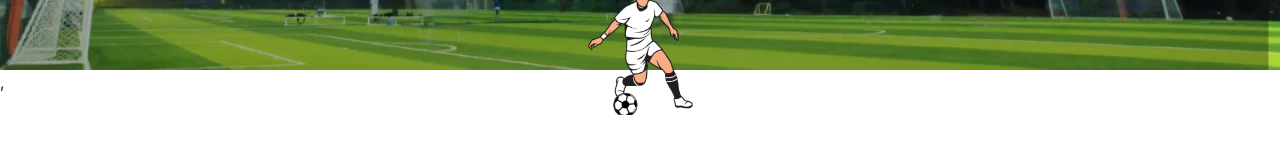
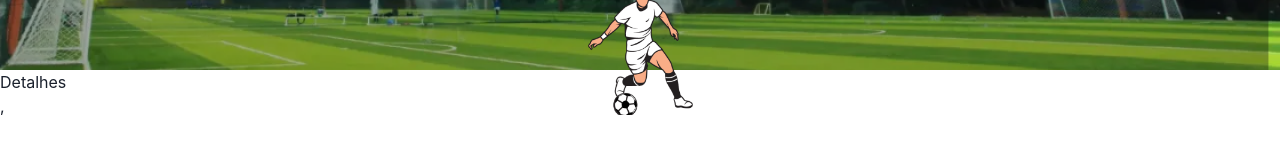
Before and after one commit to rebeccaaaaaaaaaaa/futFinder, a React (Create React App) app: page /details in a window 1280 px wide. Shown: the part 320-474 px from the top of the page. Built offline with nearby package versions, Linux system fonts and the light colour scheme.

Commit message:
criando a página de detalhes

```diff
--- /dev/null
+++ b/src/components/InsideInfo/index.tsx
@@ -0,0 +1,7 @@
+export function InsideInfo() {
+  return (
+    <div>
+        <h1> Detalhes </h1>
+    </div>
+  )
+}
--- a/src/pages/Details.tsx
+++ b/src/pages/Details.tsx
@@ -1,11 +1,14 @@
 import { BackButton } from "../components/BackButton";
 import { Header } from "../components/Header";
+import { InsideInfo } from "../components/InsideInfo";
 
 export function Details() {
   return (
     <div>
       <Header />
       <BackButton />
+
+      <InsideInfo />
     </div>
   )
 }
```
